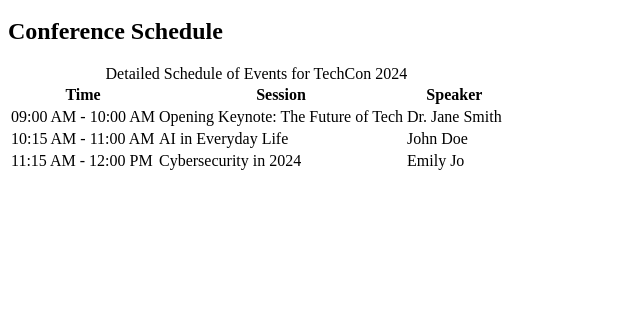
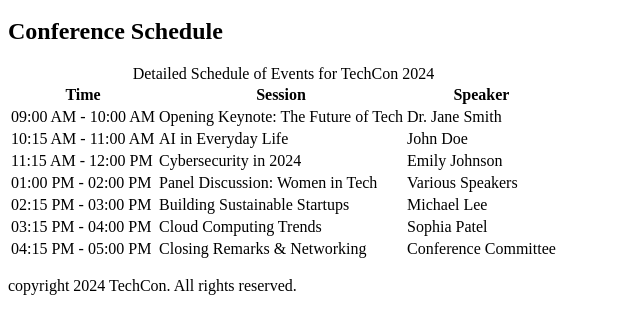
Before and after one commit to Edjoshua/TechCon_HTML, a plain HTML site: page techcon_website/schedule.html in a window 1280 px wide. Shown: the part 154-488 px from the top of the page, without its empty margins (0-640 px from the left). Drawn offline with Linux system fonts and the light colour scheme.

Commit message:
Fix schedule.html footer with explicit copyright

```diff
--- a/techcon_website/schedule.html
+++ b/techcon_website/schedule.html
@@ -43,4 +43,35 @@
           <tr>
             <td>11:15 AM - 12:00 PM</td>
             <td>Cybersecurity in 2024</td>
-            <td>Emily Jo
+            <td>Emily Johnson</td>
+          </tr>
+          <tr>
+            <td>01:00 PM - 02:00 PM</td>
+            <td>Panel Discussion: Women in Tech</td>
+            <td>Various Speakers</td>
+          </tr>
+          <tr>
+            <td>02:15 PM - 03:00 PM</td>
+            <td>Building Sustainable Startups</td>
+            <td>Michael Lee</td>
+          </tr>
+          <tr>
+            <td>03:15 PM - 04:00 PM</td>
+            <td>Cloud Computing Trends</td>
+            <td>Sophia Patel</td>
+          </tr>
+          <tr>
+            <td>04:15 PM - 05:00 PM</td>
+            <td>Closing Remarks & Networking</td>
+            <td>Conference Committee</td>
+          </tr>
+        </tbody>
+      </table>
+    </section>
+  </main>
+
+  <footer>
+    <p>copyright 2024 TechCon. All rights reserved.</p>
+  </footer>
+</body>
+</html>
```
